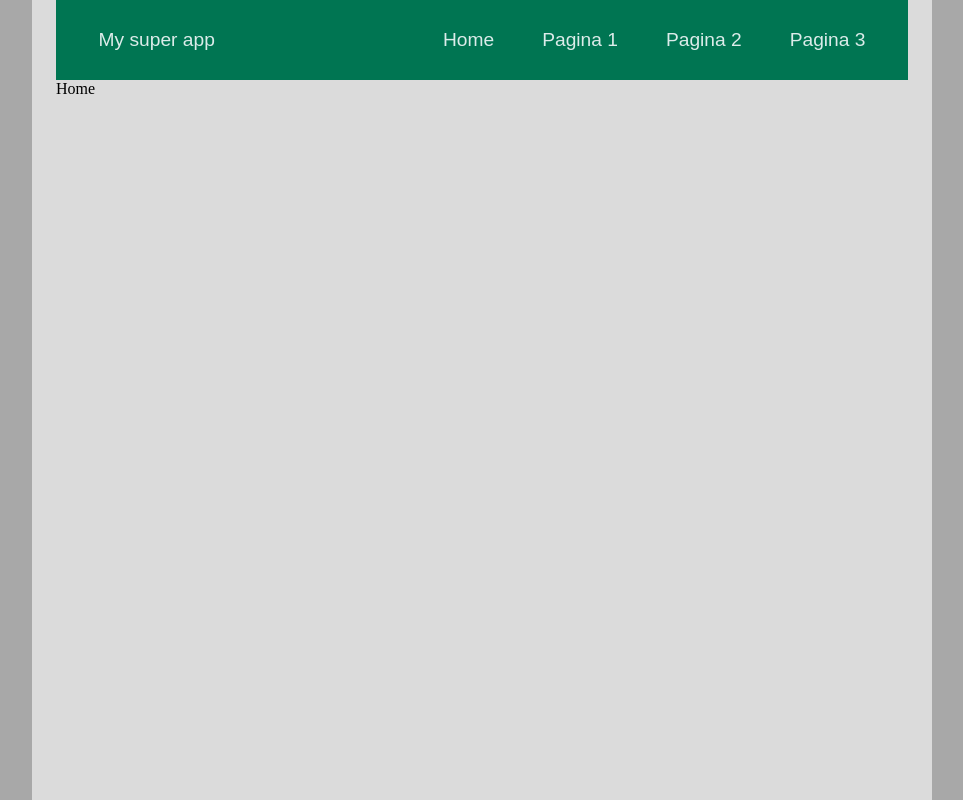
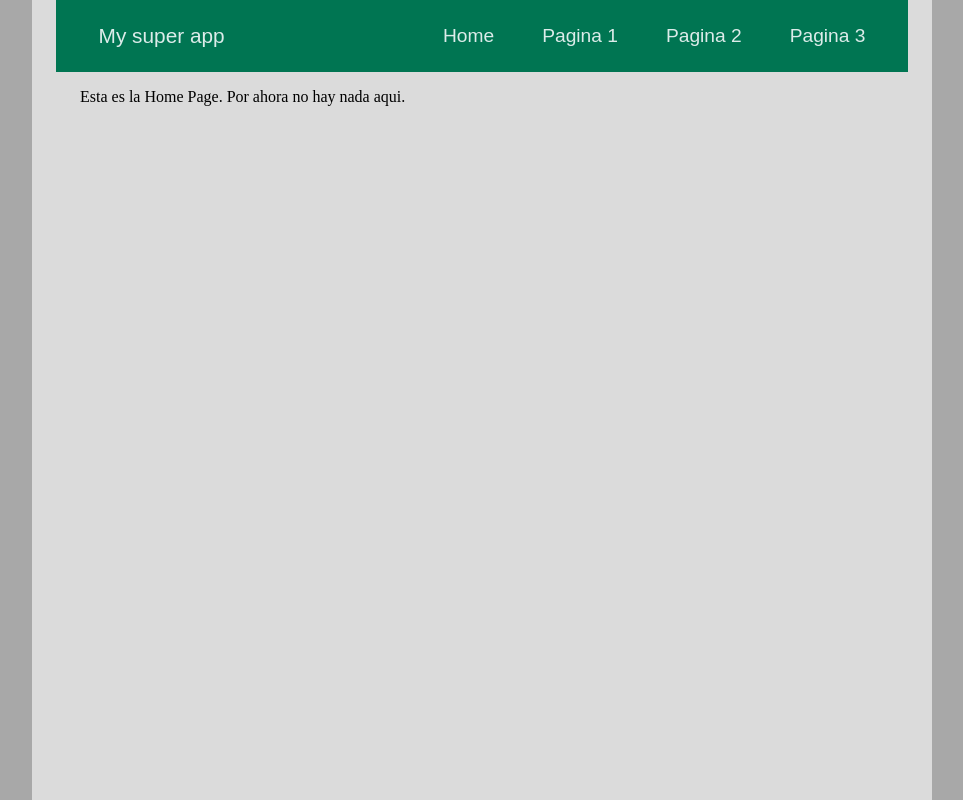
Before and after one commit to aa-avila/react-practice, a React (Create React App) app in the folder react-practice/: page / in a window 1280 px wide. Shown: the whole page, without its empty margins (158-1121 px from the left). Built offline with nearby package versions, Linux system fonts and the light colour scheme.

Commit message:
pages layout

```diff
--- a/react-practice/src/App.css
+++ b/react-practice/src/App.css
@@ -1,4 +1,4 @@
 .App {
+  min-height: 100vh;
   background-color: #dbdbdb;
-  min-height: 100vh;
 }
--- a/react-practice/src/App.js
+++ b/react-practice/src/App.js
@@ -10,7 +10,6 @@ import Page3 from './pages/Page3';
 
 function App() {
   return (
-    <>
     <Container className="App" maxWidth="md">
       <MainNavigation />
       <Switch>
@@ -28,7 +27,6 @@ function App() {
         </Route>
       </Switch>
     </Container>
-    </>
   );
 }
 
--- a/react-practice/src/components/layout/MainNavigation.module.css
+++ b/react-practice/src/components/layout/MainNavigation.module.css
@@ -1,12 +1,12 @@
 .appName {
   font-family: Arial, Helvetica, sans-serif;
-  font-size: 1.2rem;
+  font-size: 1.3rem;
   color: #dcecea;
 }
 
 .header {
   width: 100%;
-  height: 5rem;
+  height: 4.5rem;
   display: flex;
   align-items: center;
   justify-content: space-between;
--- a/react-practice/src/index.css
+++ b/react-practice/src/index.css
@@ -3,8 +3,6 @@
 }
 
 body {
-  /* background-color: #3b3b3b;
-   */
   background-color: #a8a8a8;
   margin: 0;
 }
--- a/react-practice/src/pages/HomePage.js
+++ b/react-practice/src/pages/HomePage.js
@@ -1,5 +1,11 @@
+import Container from '@mui/material/Container';
+
 function HomePage() {
-  return <div>Home</div>;
+  return (
+    <Container>
+      <p>Esta es la Home Page. Por ahora no hay nada aqui.</p>
+    </Container>
+  );
 }
 
 export default HomePage;
--- a/react-practice/src/pages/Page1.js
+++ b/react-practice/src/pages/Page1.js
@@ -1,5 +1,11 @@
+import Container from '@mui/material/Container';
+
 function Page1() {
-  return <div>Pagina 1</div>;
+  return (
+    <Container>
+      <p>Esta es la Pagina 1.</p>
+    </Container>
+  );
 }
 
 export default Page1;
--- a/react-practice/src/pages/Page2.js
+++ b/react-practice/src/pages/Page2.js
@@ -1,5 +1,11 @@
+import Container from '@mui/material/Container';
+
 function Page2() {
-  return <div>Pagina 2</div>;
+  return (
+    <Container>
+      <p>Esta es la Pagina 2.</p>
+    </Container>
+  );
 }
 
 export default Page2;
--- a/react-practice/src/pages/Page3.js
+++ b/react-practice/src/pages/Page3.js
@@ -1,5 +1,11 @@
+import Container from '@mui/material/Container';
+
 function Page3() {
-  return <div>Pagina 3</div>;
+  return (
+    <Container>
+      <p>Esta es la Pagina 3.</p>
+    </Container>
+  );
 }
 
 export default Page3;
```
Also changed, not shown: react-practice/src/pages/pages.module.css (added). Lines whose indentation alone changed are shown as unchanged.
